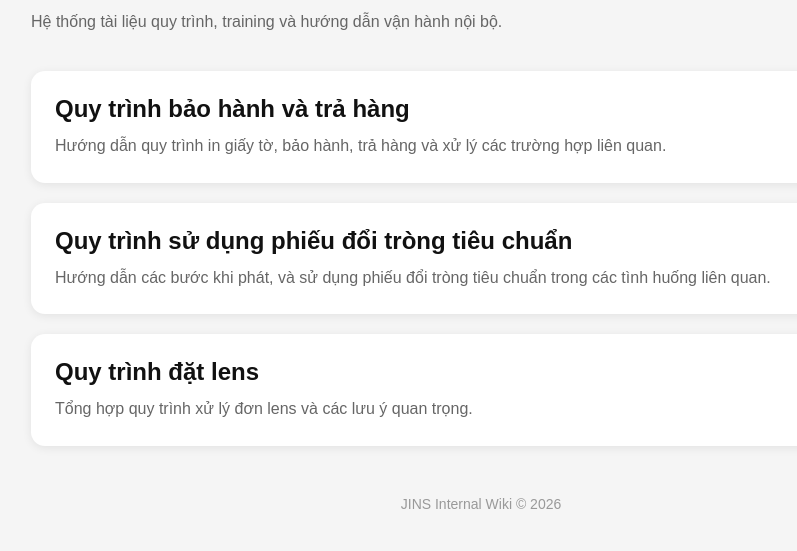
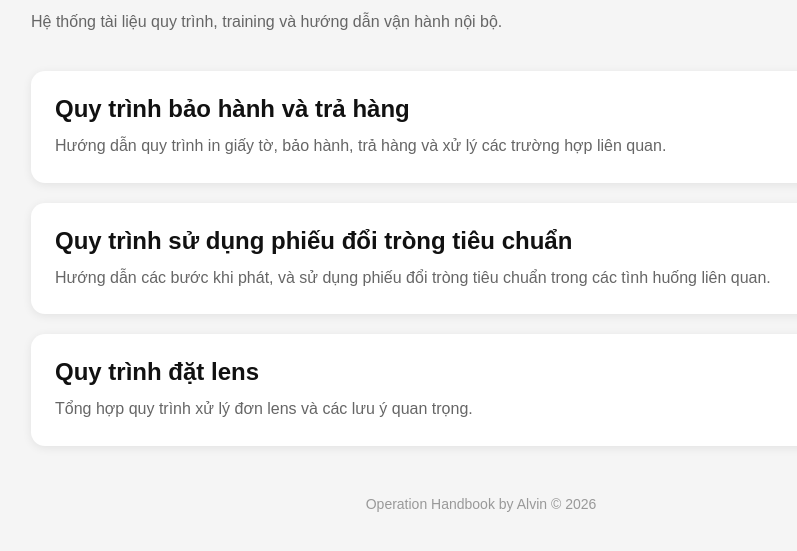
Before and after one commit to kunbox96/JINS-WIKI, a plain HTML site: page index.html in a window 1280 px wide. Shown: the part 119-670 px from the top of the page, without its empty margins (159-956 px from the left). Drawn offline with Linux system fonts and the light colour scheme.

Commit message:
update index

```diff
--- a/index.html
+++ b/index.html
@@ -3,7 +3,7 @@
   <head>
     <meta charset="UTF-8" />
     <meta name="viewport" content="width=device-width, initial-scale=1.0" />
-    <title>JINS WIKI</title>
+    <title>OPERATION HANDBOOK</title>
 
     <style>
       body {
@@ -109,7 +109,7 @@
         </a>
       </div>
 
-      <div class="footer">JINS Internal Wiki © 2026</div>
+      <div class="footer">Operation Handbook by Alvin © 2026</div>
     </div>
   </body>
 </html>
```
